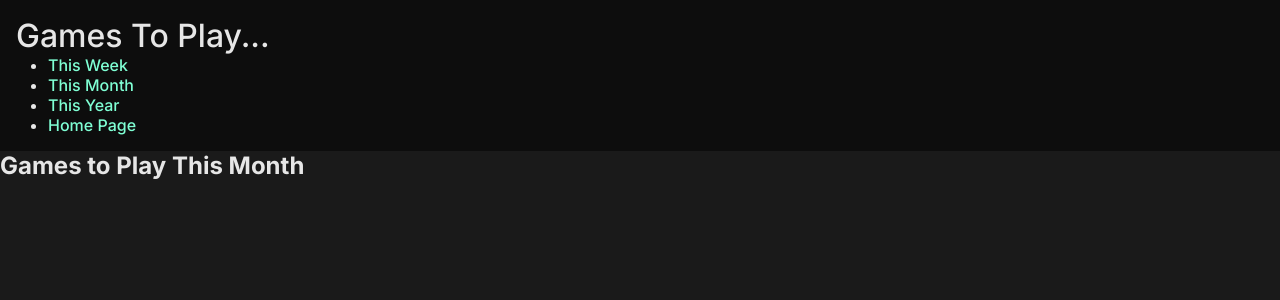
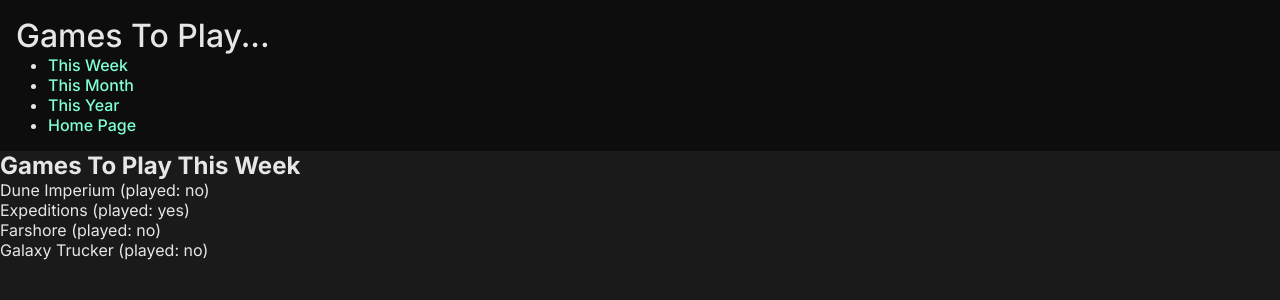
Before and after one commit to franco-ortega/to-do-games, a Next.js app: page /month in a window 1280 px wide. Shown: the top 300 px of the page. Built offline with nearby package versions, Linux system fonts and the light colour scheme.

Commit message:
apply GamesToPlay to month page

```diff
--- a/app/month/page.tsx
+++ b/app/month/page.tsx
@@ -1,7 +1,9 @@
+import GamesToPlay from '@/components/gamesToPlay/GamesToPlay';
+import sampleData from '../../data/sample.json';
+import { Game } from '@/utils/types';
+
 export default function MonthPage() {
-  return (
-    <main>
-      <h2>Games to Play This Month</h2>
-    </main>
-  );
+  const data = sampleData.month as Game[];
+
+  return <GamesToPlay gameData={data} time={'Week'} />;
 }
```
